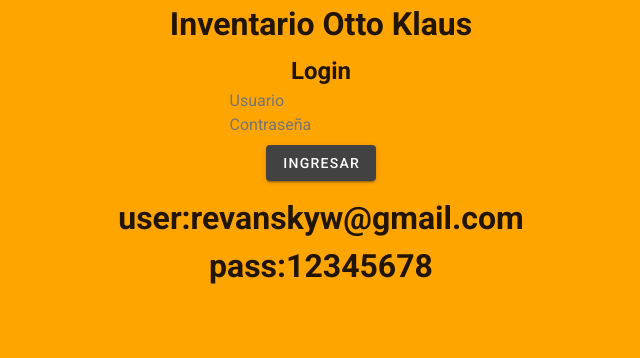
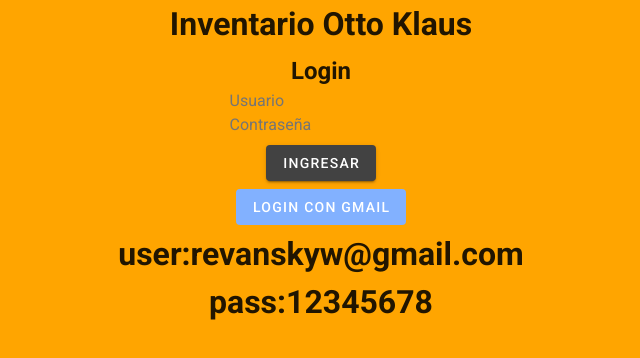
Before and after one commit to AdrianFigueroaA/prueba_otto_klaus_crud_firebase, a Vue app: page /login in a window 1280 px wide. Shown: the top 358 px of the page, without its empty margins (319-959 px from the left). Built offline with nearby package versions, Linux system fonts and the light colour scheme; no server answers; the database is empty.

Commit message:
loguin con google

```diff
--- a/src/components/AgregarProductos.vue
+++ b/src/components/AgregarProductos.vue
@@ -22,7 +22,7 @@
             </v-col>
             <v-col cols="12" md="4">
 
-<v-btn class="mx-2" fab dark small color="cyan" @click="AgregarProducto(); ClearData()">
+<v-btn class="mt-2"  fab dark small color="cyan" @click="AgregarProducto(); ClearData()">
 
             <v-icon dark>
               mdi-plus
--- a/src/store/datos/index.js
+++ b/src/store/datos/index.js
@@ -24,12 +24,12 @@
     MostrarAdd(state) {
       state.add = !state.add;
     },
-  //   deleteData(state,payload) {
-  //    let elementoAEliminar = state.Productos.find(x => x.id == payload)
-  //    let indexOfElement = state.Productos.indexOf(elementoAEliminar)
-  //    state.Productos.splice(indexOfElement,1)
+    deleteData(state,payload) {
+     let elementoAEliminar = state.Productos.find(x => x.id == payload)
+     let indexOfElement = state.Productos.indexOf(elementoAEliminar)
+     state.Productos.splice(indexOfElement,1)
 
-  //  },
+   },
 
   },
   actions: {
@@ -87,13 +87,14 @@
         .collection("productos")
         .doc(id)
         .delete();
+        commit("deleteData",id);
       }
       catch(error){
         console.log("Hay un error en la eliminacion del juguete:", error);
       }
-      }
+      },
 
-        // commit("deleteData", id);
+
     }
 
 
--- a/src/views/Login.vue
+++ b/src/views/Login.vue
@@ -13,6 +13,10 @@
       >
         ingresar
       </v-btn>
+
+      <v-btn @click="logInGoogle" dark depressed color="blue accent-1">
+      Login con Gmail
+    </v-btn>
     </form>
     <div>
       <h1>user:revanskyw@gmail.com</h1>
@@ -42,6 +46,27 @@
           (error) => console.error(error)
         );
     },
+
+     logInGoogle() {
+      const provider = new firebase.auth.GoogleAuthProvider();
+      firebase
+        .auth()
+        .signInWithPopup(provider)
+        .then((result) => {
+          console.log(result);
+          this.$router.replace("home");
+          let user = {
+            name: result.user.displayName,
+            photoURL: result.user.providerData[0].photoURL,
+            email: result.user.email,
+          };
+          this.createdUser(user);
+        })
+        .catch((error) => {
+          console.log(error);
+        });
+    },
+
   },
 };
 </script>
```
